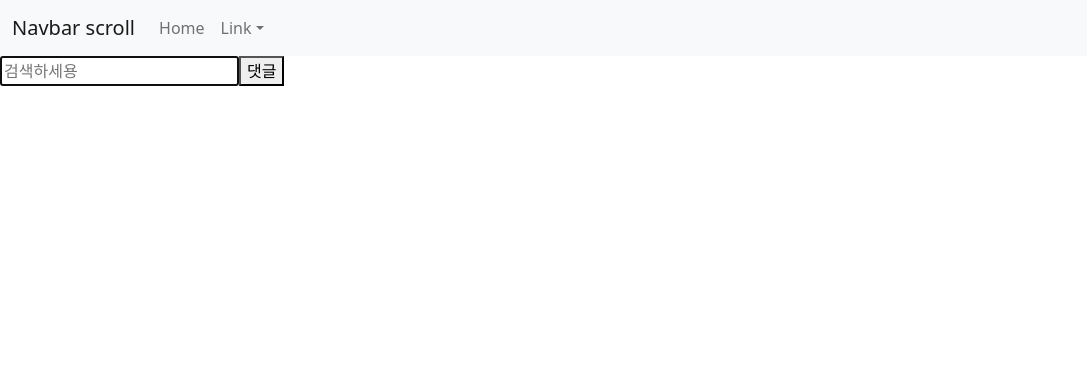
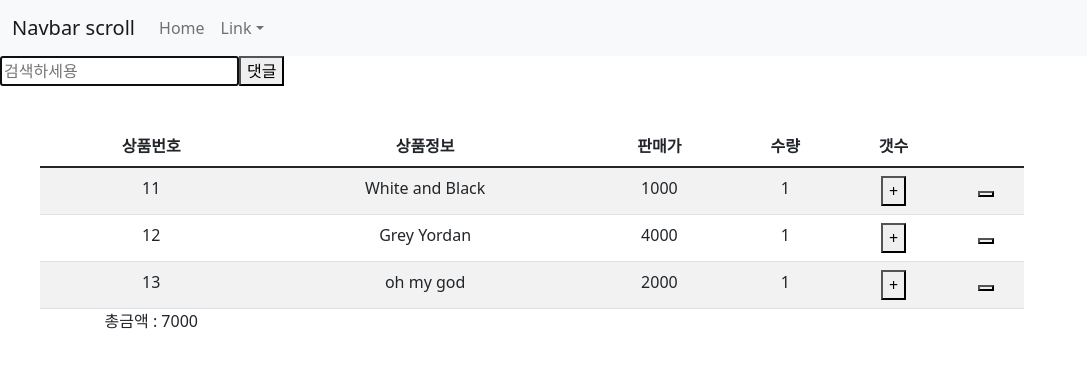
Before and after one commit to jiyounggo/react_shoppingmall, a React (Create React App) app: page /cart in a window 1280 px wide. Shown: the top 368 px of the page, without its empty margins (0-1087 px from the left). Built offline with nearby package versions, Linux system fonts and the light colour scheme; no server answers.

Commit message:
Add : 장바구니 기능 구현
상품추가 + 상품수량증가+상품금액증가 + 상품종복제거 + 총금액 표시

```diff
--- a/package.json
+++ b/package.json
@@ -3,7 +3,7 @@
   "version": "0.1.0",
   "private": true,
   "dependencies": {
-    "@reduxjs/toolkit": "^1.8.2",
+    "@reduxjs/toolkit": "^1.8.3",
     "@testing-library/jest-dom": "^5.16.4",
     "@testing-library/react": "^13.3.0",
     "@testing-library/user-event": "^13.5.0",
--- a/src/App.js
+++ b/src/App.js
@@ -1,12 +1,13 @@
 import Navbar from "./components/header.js";
 import Main from "./pages/Main.js";
-import { useNavigate, Link } from "react-router-dom";
+import { useNavigate } from "react-router-dom";
 import { Route, Routes } from "react-router-dom";
 import Detail from "./pages/Detail.js";
 import Find from "./components/find.js";
 import axios from "axios";
 import { useEffect, useState, useRef } from "react";
 import Data from "./data/Data.js";
+import Cart from "./pages/cart.js";
 
 function App() {
   let [items, setitems] = useState(Data);
@@ -70,6 +71,7 @@ function App() {
         <Route path="/" element={<Main items={items} />} />
         <Route path="/detail/:id" element={<Detail items={items} />} />
         <Route path="/find" element={<Find search={search} />} />
+        <Route path="/cart" element={<Cart />} />
       </Routes>
     </div>
   );
--- a/src/components/find.js
+++ b/src/components/find.js
@@ -1,9 +1,7 @@
 import React, { useState } from "react";
 import { Link } from "react-router-dom";
-import { useParams } from "react-router-dom";
 
 function Find(props) {
-  let { id } = useParams();
   console.log(props.search);
   return (
     <div>
--- a/src/index.js
+++ b/src/index.js
@@ -4,14 +4,13 @@ import ReactDOM from "react-dom/client";
 import { BrowserRouter } from "react-router-dom";
 import "./index.css";
 import App from "./App";
-import Main from "./pages/Main.js";
 
 import { Provider } from "react-redux";
 import store from "./reducer/store.js";
-
+import user from "./reducer/user.js";
 const root = ReactDOM.createRoot(document.getElementById("root"));
 root.render(
-  <Provider store={store}>
+  <Provider store={store} user={user}>
     <BrowserRouter>
       <App />
     </BrowserRouter>
--- a/src/pages/cart.js
+++ b/src/pages/cart.js
@@ -0,0 +1,70 @@
+import { Table } from "react-bootstrap";
+import styled from "styled-components";
+import { useSelector, useDispatch } from "react-redux";
+import { addCount } from "../reducer/store.js";
+
+let Box = styled.div`
+  color: grey;
+  padding: 20px;
+  width: 80%;
+  text-align: center;
+  margin: 20px;
+`;
+
+function Cart(props) {
+  let state = useSelector((state) => {
+    return state;
+  });
+  // let states =
+  // useSelector((state) => { return state.cart[0].price *state.cart[0].count})
+  // let states1 = useSelector((state) => { return state.cart[1].price *state.cart[1].count})
+  let dispatch = useDispatch();
+
+  let total = state.cart.reduce(
+    (accu, cart) => accu + cart.price * cart.count,
+    0
+  );
+  console.log(total);
+
+  return (
+    <Box>
+      <Table striped>
+        <thead>
+          <tr>
+            <th>상품번호</th>
+            <th>상품정보</th>
+            <th>판매가</th>
+            <th>수량</th>
+            <th>갯수</th>
+          </tr>
+        </thead>
+        <tbody>
+          {state.cart.map((a, i) => (
+            <tr key={i}>
+              <td>{state.cart[i].id}</td>
+              <td>{state.cart[i].name}</td>
+              <td>{state.cart[i].price * state.cart[i].count}</td>
+              <td>{state.cart[i].count}</td>
+              <td>
+                <button
+                  onClick={() => {
+                    dispatch(addCount(state.cart[i].id));
+                    //  let total =(`${state.cart[i].price * state.cart[i].count}`)
+                  }}
+                >
+                  +
+                </button>
+              </td>
+              <td>
+                <button onClick={() => {}}></button>
+              </td>
+            </tr>
+          ))}
+          총금액 : {total}
+        </tbody>
+      </Table>
+    </Box>
+  );
+}
+
+export default Cart;
--- a/src/pages/detail.js
+++ b/src/pages/detail.js
@@ -5,33 +5,20 @@ import swal from "sweetalert";
 import { useNavigate } from "react-router-dom";
 import { useSelector, useDispatch } from "react-redux";
 import { addCount, addItem } from "../reducer/store.js";
-import axios from "axios";
 
 function Detail(props) {
   const [Text, setText] = useState("");
-
   let state = useSelector((state) => {
     return state.cart;
   });
 
   let { id } = useParams();
   let [탭, 탭변경] = useState(0);
-  let [alerts, setAlert] = useState(true);
   const navigate = useNavigate();
   let dispatch = useDispatch();
 
-  // useEffect(()=>{
-  //   setTimeout(()=>{ setAlert(false) }, 2000)
-  // }, [])
   return (
     <div className="container">
-      {/* {
-        alerts== true
-        ? <div className="alert alert-warning">
-          로딩중
-          </div>
-        : null
-      } */}
       <div className="row">
         <div className="col-md-6">
           <img
```
Also changed, not shown: 1 other file (tests, documents, lock files or other folders).
